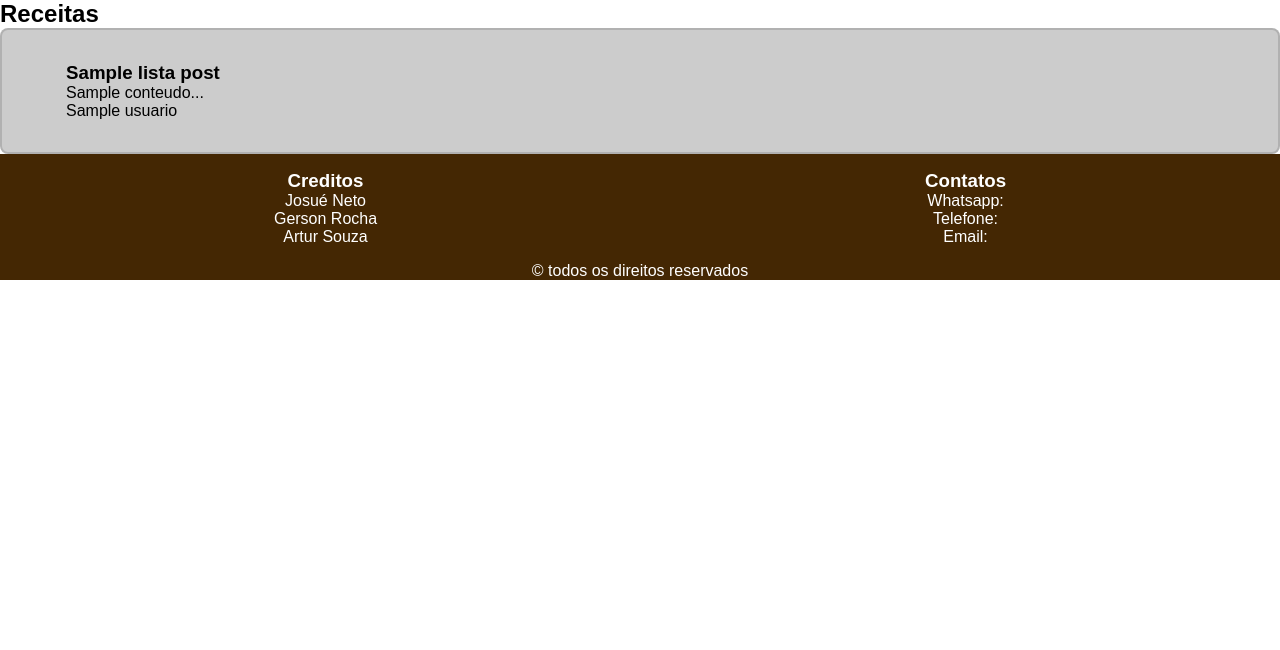
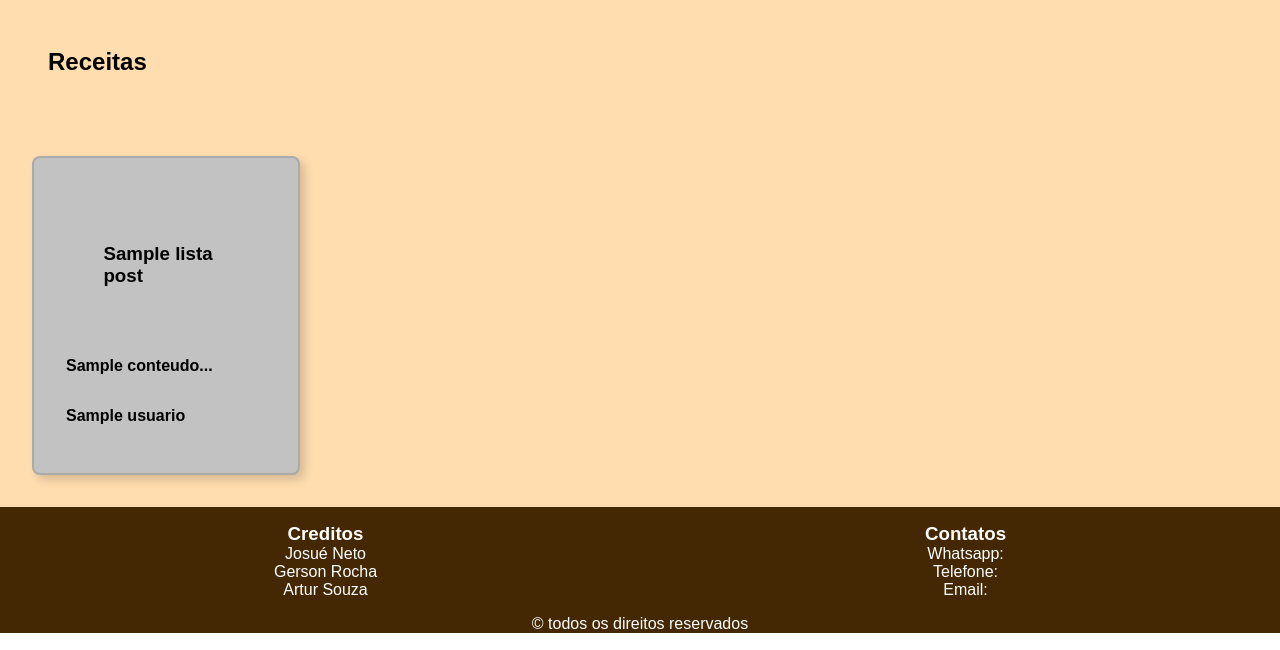
Before and after one commit to Souzzaturr/Spaghetti_Notes, a Python web app: template app/templates/inicio.html in a window 1280 px wide. Shown: the part 150-800 px from the top of the page. Run offline with Jinja, Linux system fonts and the light colour scheme; the template is opened without the code that fills it: most values are stand-ins (such as "Sample title", 1, 10 or a date in 2020).

Commit message:
Adiciona pagina de receita

```diff
--- a/app/static/css/basehtml.css
+++ b/app/static/css/basehtml.css
@@ -15,7 +15,7 @@ body {
 
 .cabecalho {
     padding: 1em 0;
-    background: linear-gradient(45deg, #ffd900, rgb(250, 195, 14));
+    background: linear-gradient(45deg, #ffd900, #fac30e);
     grid-row: 1/2;
 }
 
@@ -54,14 +54,32 @@ body {
 
 main {
     grid-row: 3/4;
-    background-color: white;
+    background-color: #ffddaf;
 }
 
-.post {
-    padding: 2em 4em;
-    background-color: rgba(128, 128, 128, 0.404);
-    border: rgba(119, 119, 119, 0.315) solid 2px;
+.receita_pagina {
+    text-align: center;
+    margin: 2em 0;
+    justify-self: center;
+    background-color: rgb(194, 194, 194);
+    border: rgba(165, 165, 165, 0.315) solid 2px;
     border-radius: 0.5em;
+    width: 80%;
+    box-shadow: 5px 5px 10px rgba(0, 0, 0, 0.158);
+}
+
+.titulo_conteudo {
+    padding: 2em;
+}
+
+.conteudo {
+    padding: 2em 0;
+    align-self: center;
+    overflow-wrap: break-word;
+}
+
+.credito_receitas {
+    padding: 2em 0;
 }
 
 
@@ -94,6 +112,31 @@ main {
     color: black;
     text-decoration: none;
     font-weight: bolder;
+    text-wrap: wrap;
+}
+
+.botao {
+    padding: 1em 2em;
+    margin: 2em 0;
+    background-color: #f5d20b;
+    border: #e9c602 solid 2px;
+    border-radius: 0.5em;
+}
+
+.blocos {
+    display: flex;
+    flex-wrap: wrap;
+    gap: 2em;
+    padding: 2em;
+}
+
+.unidade_bloco {
+    padding: 3em 2em;
+    background-color: rgb(194, 194, 194);
+    border: rgba(119, 119, 119, 0.315) solid 2px;
+    border-radius: 0.5em;
+    width: 200px;
+    box-shadow: 5px 5px 10px rgba(0, 0, 0, 0.158);
 }
 
 
@@ -103,3 +146,11 @@ main {
 .menus_navbar:hover {
     background-color: rgb(236, 185, 117)
 }
+
+.unidade_bloco:hover {
+    background-color: #bdbdbd;
+}
+
+.botao:hover {
+    background-color: #eeca01;
+}
--- a/app/templates/base.html
+++ b/app/templates/base.html
@@ -8,14 +8,14 @@
 </head>
 <body>
     <header class="cabecalho">
-        <a class="logo_site" href="">
+        <a class="logo_site" href="{{ url_for('main.inicial') }}">
         <h1>Spaghetti notes</h1>
         <img src="{{ url_for('static', filename = 'imgs/placeholder.png') }}" width='50px'>
         </a>
     </header>
     <nav>
         <ul class='navbar'>
-            <li class = "menus_navbar"><a class = "link" href=''>Pagina inicial</a></li>
+            <li class = "menus_navbar"><a class = "link" href='{{ url_for("main.inicial") }}'>Pagina inicial</a></li>
             <li class = "menus_navbar"><a class = "link" href='login.html'>Login</a></li>
             <li class = "menus_navbar"><a class = "link" href='sobre.html'>Sobre</a></li>
             <li class = "menus_navbar"><a class = "link" href=''>Postar receita</a></li>
--- a/app/templates/inicio.html
+++ b/app/templates/inicio.html
@@ -4,22 +4,30 @@
 
 {% block content %}
 
-    <h2 class="titulo_conteudo_principal">Receitas</h2>
+    <h2 class="titulo_conteudo">Receitas</h2>
 
+    <div class="blocos">
         {% if lista_posts %}
+
             {% for titulo, conteudo, usuario in lista_posts %}
 
-            <div class="post">
-                <h3>{{ titulo }}</h3>
-                <p>{{ conteudo[:100] + "..." }}</p>
+                <a class = "link" href=" {{ url_for('main.receita', titulo = titulo, conteudo = conteudo, usuario = usuario) }}">
+                    <div class="unidade_bloco">
+
+                        <h3 class="titulo_conteudo">{{ titulo }}</h3>
+
+                        <p class="conteudo">{{ conteudo[:48] + "..." }}</p>
+
                         <p>{{ usuario }}</p>
+
                     </div>
+                </a>
 
             {% endfor %}
 
         {% else %}
-            <p> Parece que ainda não foi postada nenhuma receita...</p>
 
         {% endif %}
+    </div>
 
 {% endblock %}
```
Also changed, not shown: app/main/routes.py (+12 -1 lines), app/templates/receita.html (added, +21 -0 lines). Lines whose indentation alone changed are shown as unchanged.
